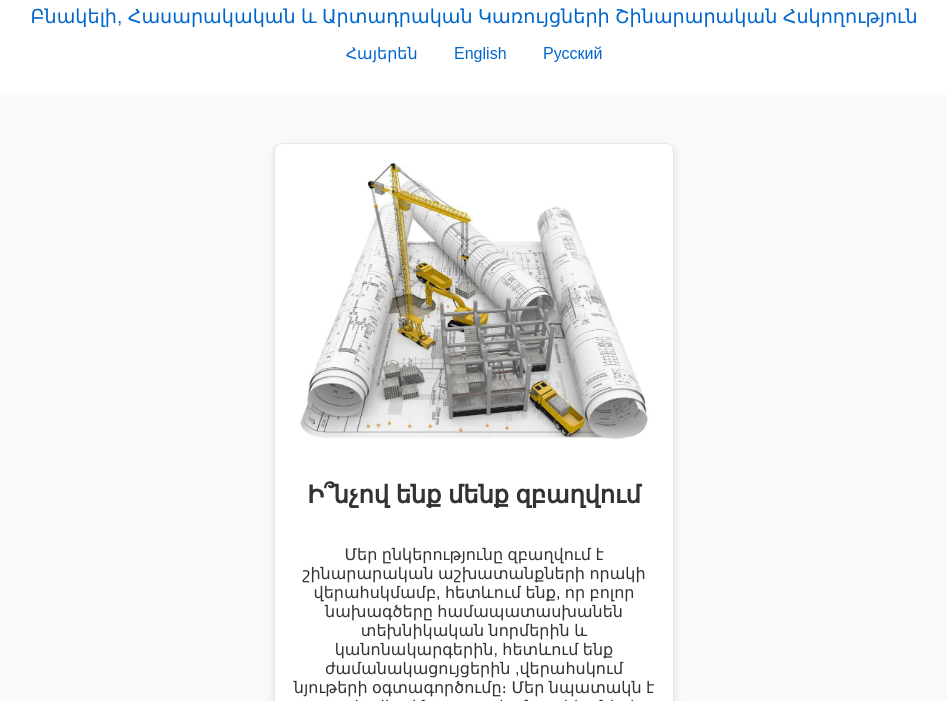
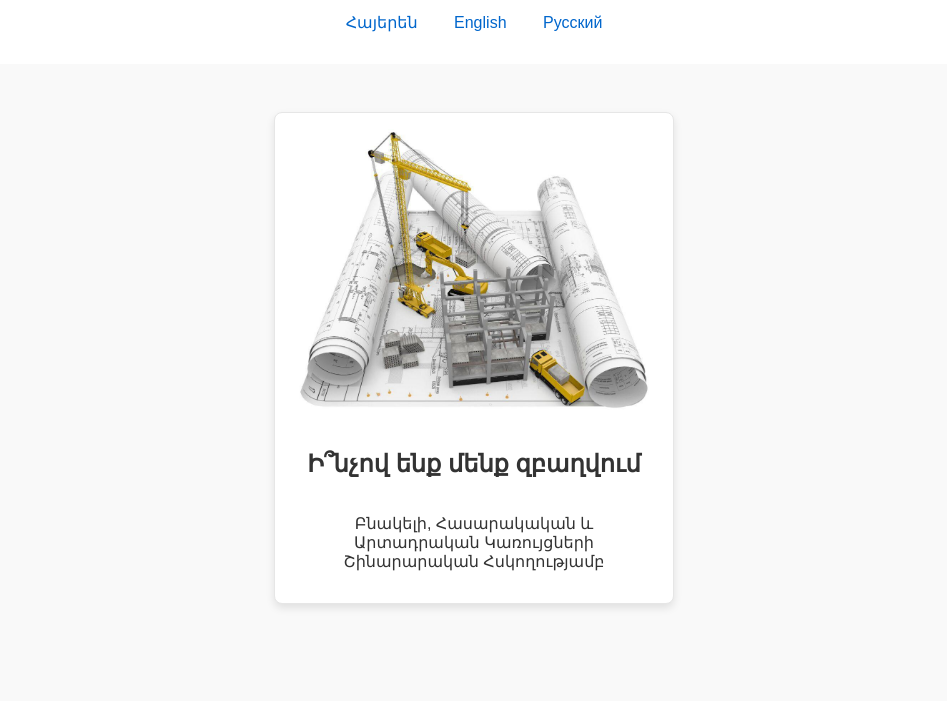
Before and after one commit to aatoyann-sys/test, a plain HTML site: page index.html in a window 1280 px wide. Shown: the part 81-782 px from the top of the page, without its empty margins (166-1113 px from the left). Drawn offline with Linux system fonts and the light colour scheme.

Commit message:
Add files via upload

```diff
--- a/index.html
+++ b/index.html
@@ -9,7 +9,7 @@
 <body>
     <header>
         <h1>Շինարարություն, Բարեկարգում ՓԲԸ</h1>
-        <p>Բնակելի, Հասարակական և Արտադրական Կառույցների Շինարարական Հսկողություն</p>
+        <p></p>
         <div class="language-selector">
             <a href="index.html">Հայերեն</a>
             <a href="english.html">English</a>
@@ -20,9 +20,7 @@
         <div class="service">
             <img src="images/works.jpg" alt="Blacktop Laying" width="400px" height="250px">
             <h2>Ի՞նչով ենք մենք զբաղվում</h2>
-            <p>Մեր ընկերությունը զբաղվում է շինարարական աշխատանքների որակի վերահսկմամբ,
-                հետևում ենք, որ բոլոր նախագծերը համապատասխանեն տեխնիկական նորմերին և կանոնակարգերին,
-                հետևում ենք ժամանակացույցերին ,վերահսկում նյութերի օգտագործումը։ Մեր նպատակն է ապահովել շինարարական օբյեկտների անվտանգությունը, դիմացկունությունը և բարձր որակը:</p>
+            <p>Բնակելի, Հասարակական և Արտադրական Կառույցների Շինարարական Հսկողությամբ</p>
         </div>
     </section>
     <section class="contact">
```
Also changed, not shown: english.html (+1 -3 lines), russian.html (+1 -3 lines).
